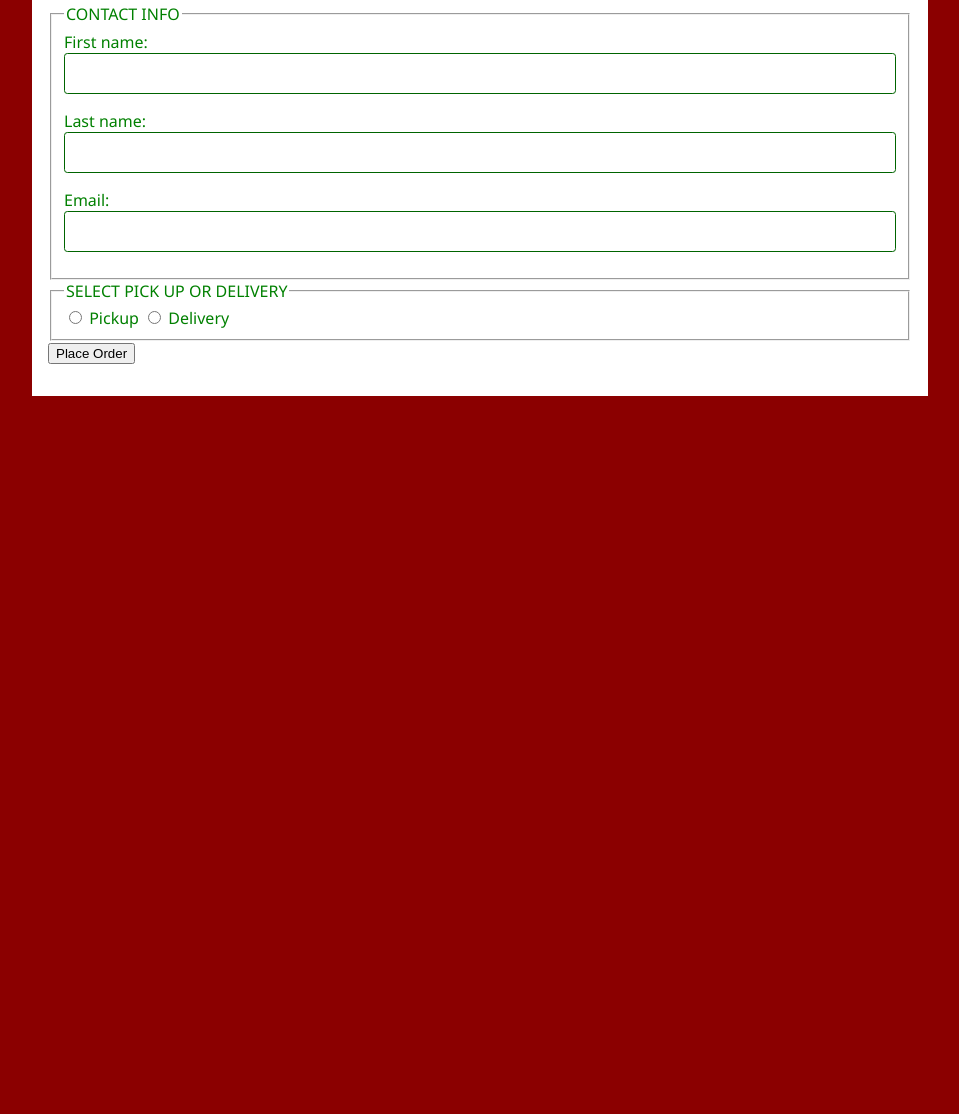
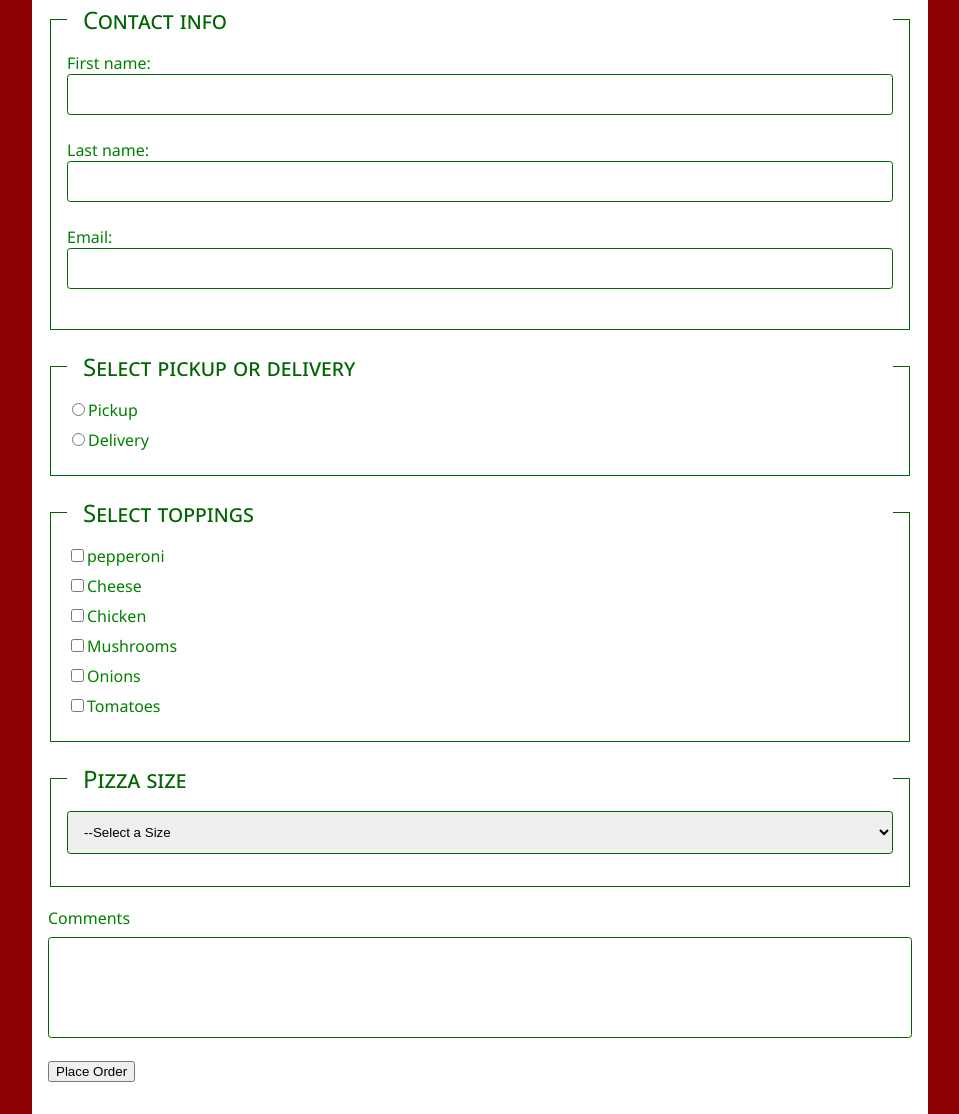
Before and after one commit to RoughHouseRandy/pizza, a plain HTML site: page index.html in a window 1280 px wide. Shown: the part 375-1489 px from the top of the page, without its empty margins (160-1119 px from the left). Before the commit the page ends 800 px from the top, so only its background shows below. Drawn offline with Linux system fonts and the light colour scheme.

Commit message:
added toppings, pizza size, and comments to form

```diff
--- a/index.html
+++ b/index.html
@@ -24,21 +24,62 @@
         <form id="pizza-form" action="#" method="get">
             <!-- contact info-->
              <fieldset>
-                <legend>CONTACT INFO</legend>
-                <label for="fname">First name:</label>
-                <input type="text" id="fname" name="fname">
-                <label for="lname">Last name:</label>
-                <input type="text" id="lname" name="lname">
-                <label for="email">Email:</label>
-                <input type="email" name="email" id="email">
+                <legend>Contact info</legend>
+                <label for="fname">First name:
+                    <input type="text" id="fname" name="fname">
+                </label>
+                <label for="lname">Last name:
+                    <input type="text" id="lname" name="lname">
+                </label>
+                <label for="email">Email:
+                    <input type="email" name="email" id="email">
+                </label>
              </fieldset>
+             <!-- pickup or delivery -->
              <fieldset>
-                <legend>SELECT PICK UP OR DELIVERY</legend>
-                <input type="radio" name="method" id="pickup" value="pickup">
-                <label type="radio">Pickup</label>
-                <input type="radio" name="method" id="delivery" value="delivery">
-                <label type="radio">Delivery</label>
+                <legend>Select pickup or delivery</legend>
+                <label type="radio">
+                    <input type="radio" name="method" id="pickup" value="pickup">Pickup
+                </label>
+                <label type="radio">
+                    <input type="radio" name="method" id="delivery" value="delivery">Delivery
+                </label>
              </fieldset>
+             <!-- toppings -->
+             <fieldset>
+                <legend> Select toppings</legend>
+                <label for="pepperoni">
+                    <input type="checkbox" name="toppings[]" id="pepperoni" value="pepperoni">pepperoni
+                </label>
+                <label for="cheese">
+                    <input type="checkbox" name="toppings[]" id="cheese" value="cheese">Cheese
+                </label>
+                <label for="chicken">
+                    <input type="checkbox" name="toppings[]" id="chicken"value="chicken">Chicken
+                </label>
+                <label for="mushrooms">
+                    <input type="checkbox" name="toppings[]" id="mushrooms"value="mushrooms">Mushrooms
+                </label>
+                <label for="onions">
+                    <input type="checkbox" name="toppings[]" id="onions"value="onions">Onions
+                </label>
+                <label for="tomatoes">
+                    <input type="checkbox" name="toppings[]" id="tomatoes"value="tomatoes">Tomatoes
+                </label>
+             </fieldset>
+             <!-- pizza size -->
+             <fieldset>
+                <legend>Pizza size</legend>
+                <select id="size" name="size">
+                    <option value="none">--Select a Size</option>
+                    <option value="small">Small</option>
+                    <option value="medium">Medium</option>
+                    <option value="large">Large</option>
+                </select>
+             </fieldset>
+             <!-- Comment field -->
+              <label for="comment">Comments</label>
+             <textarea rows="5" id="comment" name="comment"></textarea>
              <!-- Order button -->
              <button type="submit" id="order-button">Place Order</button>
         </form>
--- a/styles/pizza-styles.css
+++ b/styles/pizza-styles.css
@@ -5,13 +5,14 @@
 body {
     background-color: darkred;
     margin: 0;
-    font-family:'Segoe UI', Tahoma, Geneva, Verdana, sans-serif;
-    color:green;
+    font-family: 'Segoe UI', Tahoma, Geneva, Verdana, sans-serif;
+    color: green;
 }
+
 #main {
-    background-color:white;
+    background-color: white;
     margin: 0 auto;
-    width:70%;
+    width: 70%;
     padding: 0 1rem 2rem 1rem;
 }
 
@@ -22,32 +23,58 @@ body {
     margin-bottom: 2rem;
 }
 
-#header img{
+#header img {
     max-width: 200px;
     float: right;
 }
 
-#header h1{
-    font-weight:600;
-    color:darkgreen;
+#header h1 {
+    font-weight: 600;
+    color: darkgreen;
     font-size: 3.5rem;
 }
 
 #contact-button {
     border: none;
-    background-color:darkgreen;
-    border-color:darkgreen;
-    padding:.5rem;
+    background-color: darkgreen;
+    border-color: darkgreen;
+    padding: .5rem;
     border-radius: 0.25rem;
     text-decoration: none;
-    color:white;
-    font-size:1rem;
+    color: white;
+    font-size: 1rem;
 }
 
-input[type="text"], input[type="email"]{
+input[type="text"],
+input[type="email"],
+select,
+textarea {
     width: 100%;
-    border:1px solid darkgreen;
+    border: 1px solid darkgreen;
     border-radius: .25em;
     margin: 0rem 0rem 1rem 0rem;
-    padding:.75rem;
+    padding: .75rem;
 }
+
+legend {
+    color: darkgreen;
+    font-variant: small-caps;
+    font-size: 1.5rem;
+    padding-left: 1rem;
+    width: 100%;
+}
+
+fieldset {
+    border: 1px solid darkgreen;
+    padding: 1rem;
+    margin-bottom: 1.25rem;
+}
+
+label {
+    display: block;
+    padding-bottom: 0.5rem;
+}
+
+textarea {
+    resize: none;
+}
```
